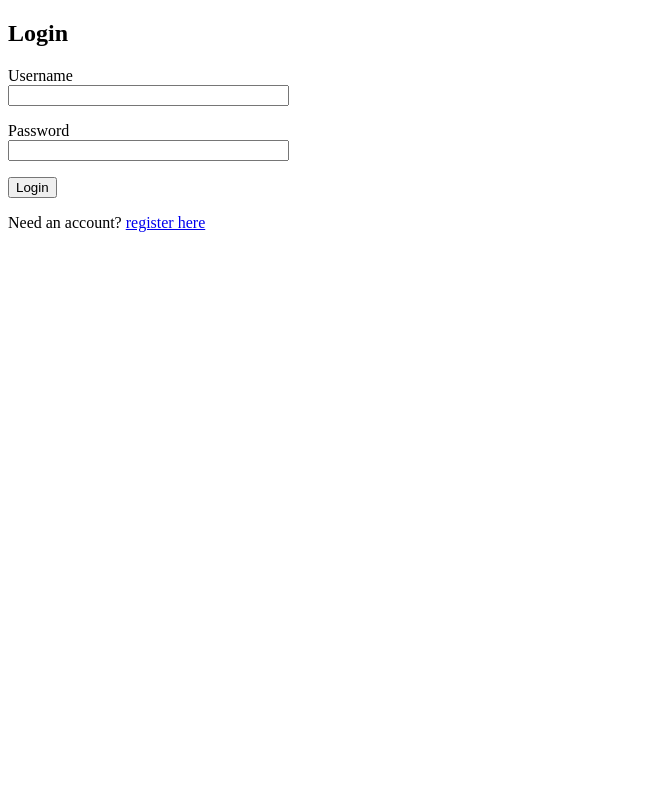
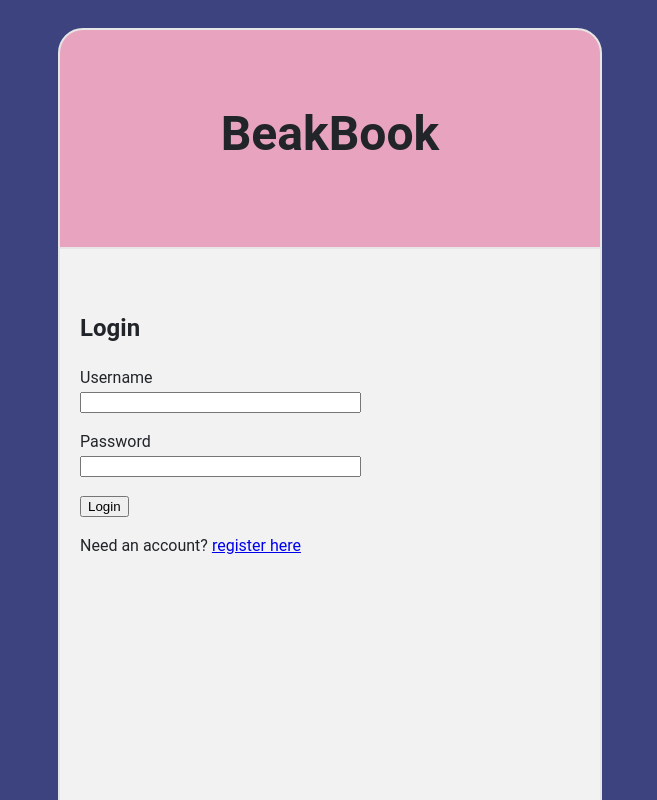
Before and after one commit to robertliamchristian/BDX, a Flask app: page /login in a window 1280 px wide. Shown: the whole page, without its empty margins (0-657 px from the left). Run offline with Flask 3, Linux system fonts and the light colour scheme.

Commit message:
styled login page

```diff
--- a/static/css/pstyle.css
+++ b/static/css/pstyle.css
@@ -118,7 +118,7 @@ button:hover {
     position: fixed;
     z-index: 5;
     margin-left: 65px;
-    margin-top: 910px;
+    margin-top: 905px;
     color: #f2f2f2;
     font-size: 32pt;
 }
@@ -225,3 +225,9 @@ button:hover {
     line-height: 25px;
     color: black;
 }
+
+#title {
+    text-align: center;
+    font-size: 36pt;
+    font-weight: bold;
+}
--- a/templates/login.html
+++ b/templates/login.html
@@ -4,14 +4,23 @@
 <head>
     <meta name="viewport" content="width=device-width, initial-scale=1.0, maximum-scale=1.0, user-scalable=no">
     <title>Login</title>
+    <link rel="stylesheet" href="{{ url_for('static', filename='css/pstyle.css') }}">
+
 
 </head>
 </head>
 <body>
-    <div id="header">
-    <h2>Login</h2>
 </div>
-<div id="content">
+<div id="main-container">
+    <div id="top-card">
+            <div id="title">
+                <p>
+                    BeakBook
+                </p>
+            </div>
+    </div>
+    <div id="bottom-card">
+        <h2>Login</h2>
     <form method="POST">
         {{ form.hidden_tag() }}
         <p>
@@ -26,5 +35,7 @@
     </form>
     <p>Need an account? <a href="{{ url_for('register') }}">register here</a></p>
 </div>
+</div>
+</div>
 </body>
 </html>
```
